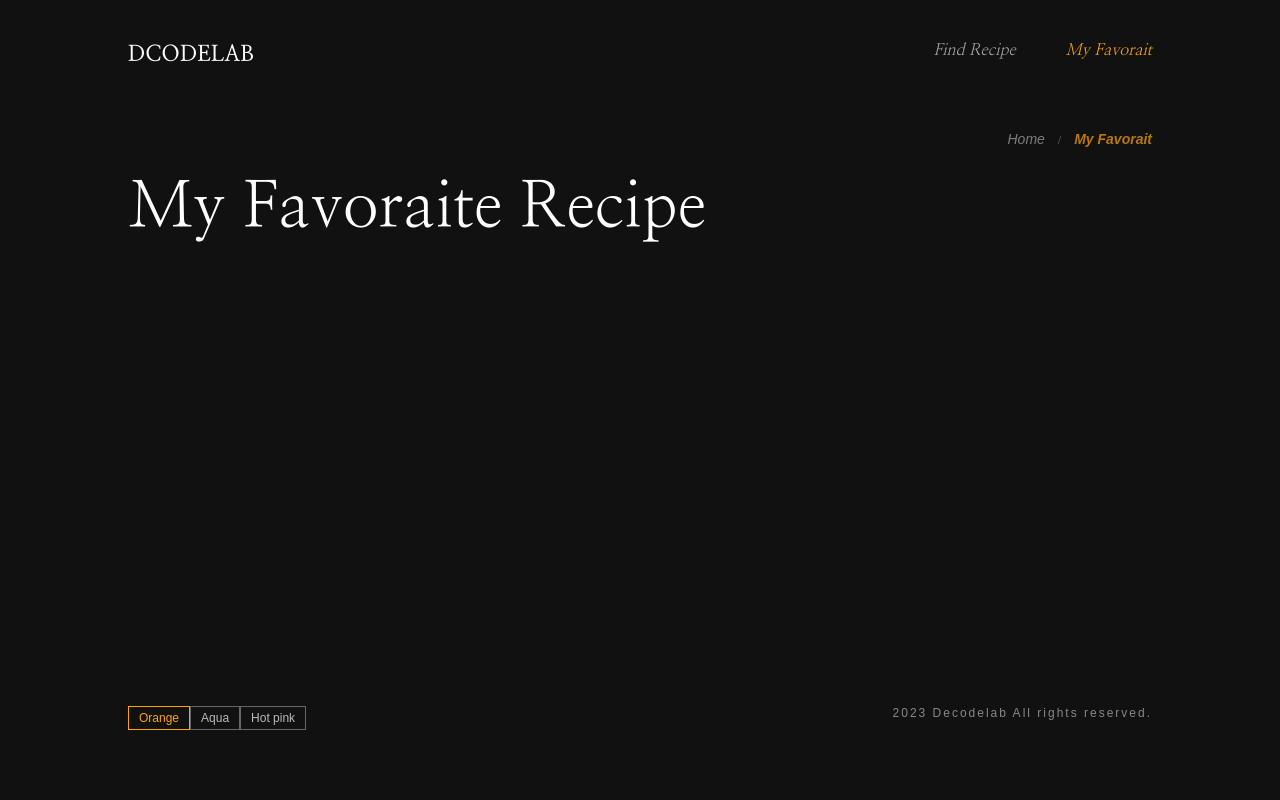
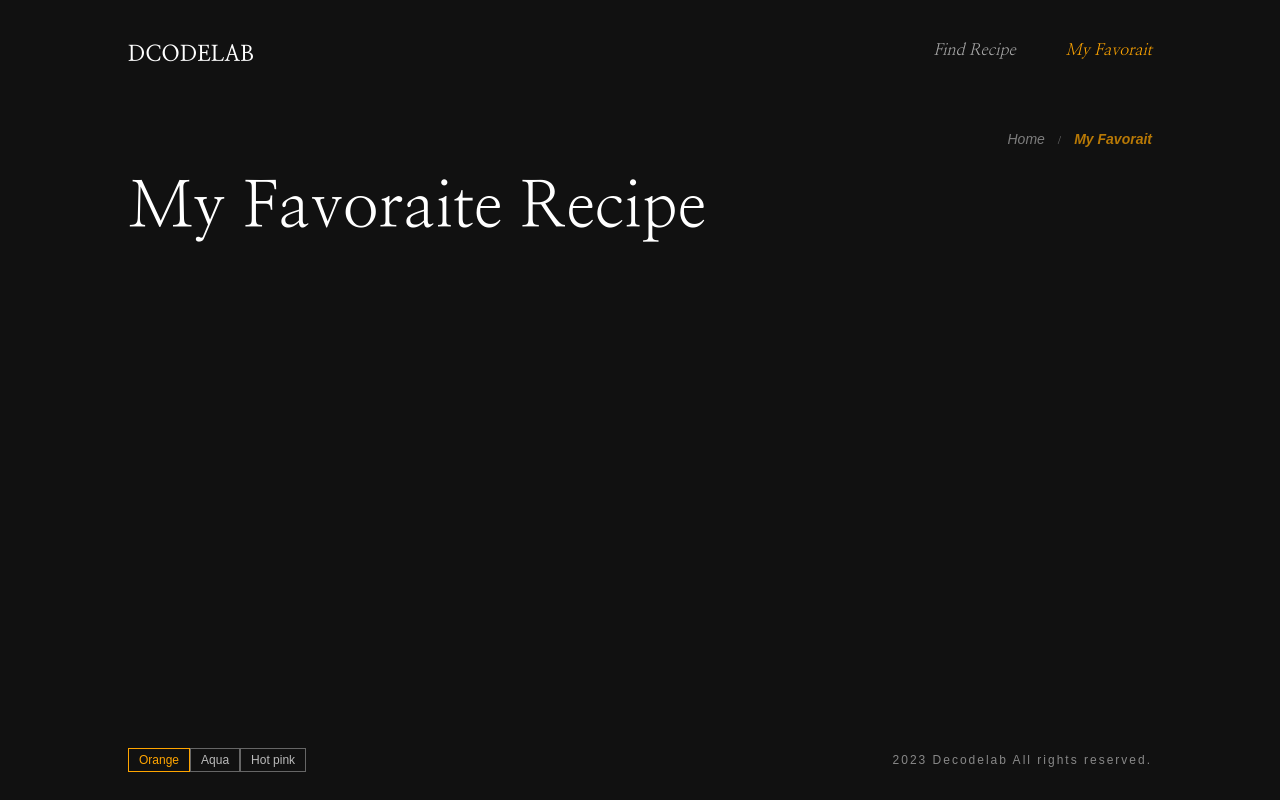
Before and after one commit to seohyon-cho/next13-atomic, a Next.js app: page /my-favorait in a window 1280 px wide. Built offline with nearby package versions, Linux system fonts and the light colour scheme.

Commit message:
스타일 수정

```diff
--- a/components/molecules/Category/Category.jsx
+++ b/components/molecules/Category/Category.jsx
@@ -2,9 +2,9 @@ import Btn from '@/components/atoms/Button/Btn';
 import styles from './Category.module.scss';
 import clsx from 'clsx';
 
-function Category({ items, onClick, active, names }) {
+function Category({ items, onClick, active, names, className }) {
 	return (
-		<nav className={clsx(styles.category)}>
+		<nav className={clsx(styles.category, className)}>
 			{/* 해당 컴포넌트를 범용적으로 활용하기 위해서 items: 출력될 메뉴데이터, active:핸들러함수로 전달해야 되는 활성화값 */}
 			{items.map((el, idx) => (
 				<Btn
--- a/components/molecules/Category/Category.module.scss
+++ b/components/molecules/Category/Category.module.scss
@@ -1,3 +1,2 @@
 .category {
-	margin-bottom: 50px;
 }
--- a/components/organisms/Footer/Footer.jsx
+++ b/components/organisms/Footer/Footer.jsx
@@ -1,8 +1,6 @@
 import styles from './Footer.module.scss';
 import clsx from 'clsx';
 import { Text } from '@/components/atoms/text/Text';
-import { BounceLoader } from 'react-spinners';
-import Btn from '@/components/atoms/Button/Btn';
 import { useGlobalData } from '@/hooks/useGlobalContext';
 import Category from '@/components/molecules/Category/Category';
 
@@ -16,6 +14,7 @@ function Footer() {
 					names={['Orange', 'Aqua', 'Hot pink']}
 					active={Theme}
 					onClick={setTheme}
+					className={clsx(styles.category)}
 				/>
 			</nav>
 			<Text type={'util'} style={{ letterSpacing: 2 }}>
--- a/components/organisms/Footer/Footer.module.scss
+++ b/components/organisms/Footer/Footer.module.scss
@@ -3,9 +3,32 @@
 	bottom: 0;
 	left: 0;
 	width: 100%;
-	padding: 20px 10vw;
+	height: 10vh;
+	padding: 0 10vw;
 	display: flex;
 	flex-wrap: wrap;
+	align-content: center;
 	justify-content: space-between;
 	z-index: 3;
+
+	> p {
+		display: flex;
+		align-items: center;
+	}
 }
+
+@media screen and (max-width: $tabletS) {
+	.footer {
+		.category {
+			margin-bottom: 10px;
+		}
+	}
+}
+
+@media screen and (max-width: $mobile) {
+	.footer {
+		.category {
+			margin-bottom: 10px;
+		}
+	}
+}
--- a/components/template/Layout/Layout.module.scss
+++ b/components/template/Layout/Layout.module.scss
@@ -3,7 +3,7 @@
 	height: 100vh;
 	overflow: hidden;
 	background: #111;
-	padding: 15vh 0 5vh;
+	padding: 15vh 0 10vh;
 
 	.content {
 		color: #ccc;
--- a/pages/find-recipe/style.module.scss
+++ b/pages/find-recipe/style.module.scss
@@ -1,7 +1,6 @@
 .recipePage {
 	.category {
-		margin-top: 30px;
-		margin-bottom: 70px;
+		margin-bottom: 30px;
 	}
 	.titCategory {
 		margin-bottom: 100px;
```
